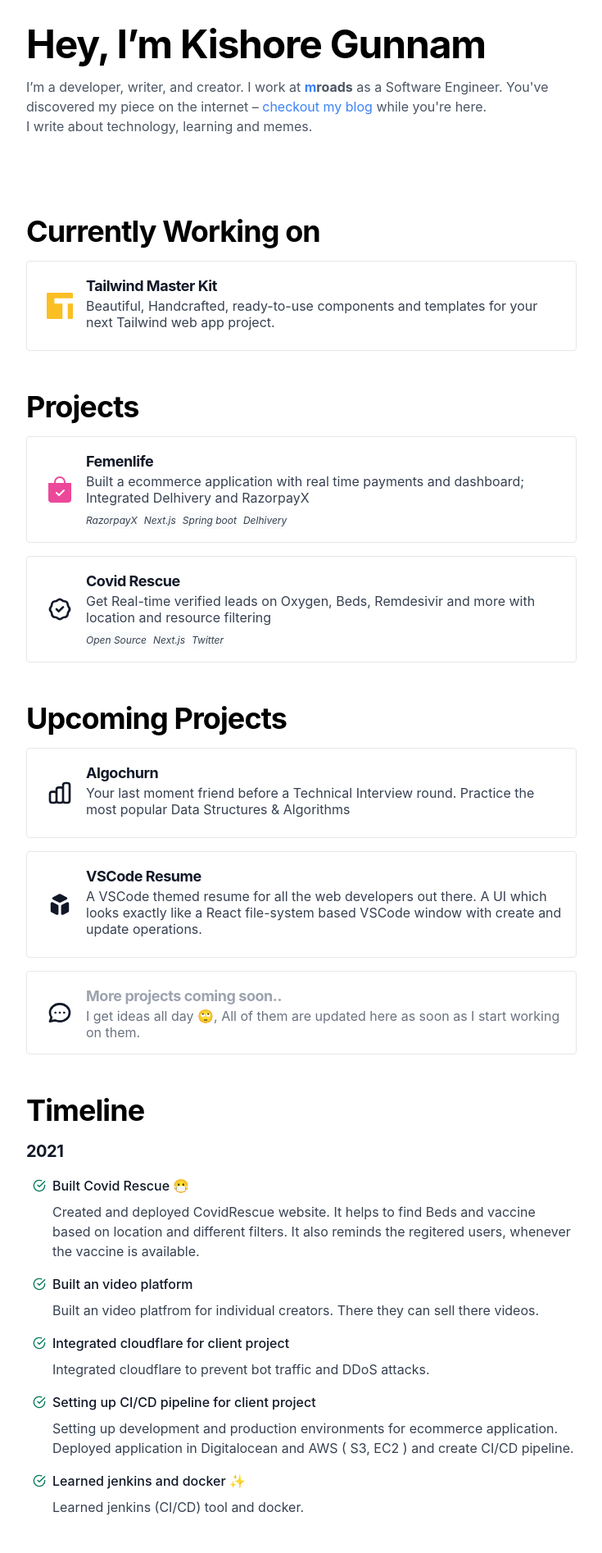
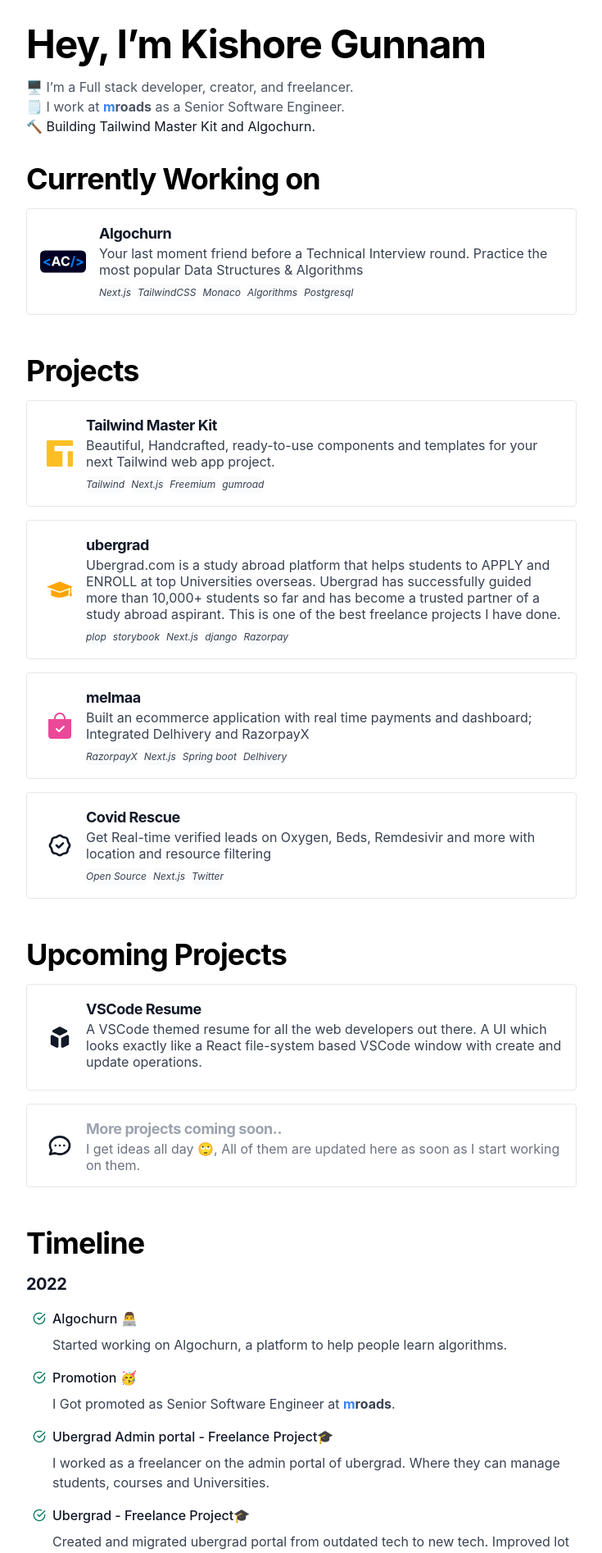
Before and after one commit to kishore-gunnam/portfolio, a Next.js app: page / in a window 1280 px wide. Shown: the part 246-2140 px from the top of the page at 82% size, without its empty margins (272-1007 px from the left). Built offline with nearby package versions, Linux system fonts and the light colour scheme; a web font is replaced by a local one; what @tailwindcss/typography would draw is missing.

Commit message:
updated timeline

```diff
--- a/components/ProjectCard.tsx
+++ b/components/ProjectCard.tsx
@@ -16,7 +16,33 @@
     >
       <div className="flex items-center border border-gray-200 dark:border-gray-800 rounded p-4">
         {/* */}
-        {icon === "femenlife" && (
+        {icon === 'graduation' && (
+          <div className="h-8 w-8 ml-2 mr-4">
+            <svg className="h-8 w-8 min-w-sm text-gray-900 dark:text-gray-100" fill="orange" viewBox="0 0 544.316 544.316" >
+              <g>
+                <g>
+                  <path d="M272.164,340.276L89.452,274.884l0.625,119.831c0,0,85.447,43.077,182.087,43.077
+			c100.907,0,182.718-50.808,182.718-50.808l-0.76-112.006L272.164,340.276z"/>
+                  <polygon points="510.149,229.122 544.316,216.616 272.164,106.524 0,216.616 272.164,316.279 489.527,236.677 489.527,352.607
+			475.795,352.607 475.795,408.354 521.312,408.354 521.312,352.607 510.149,352.607 		"/>
+                </g>
+              </g>
+
+            </svg>
+          </div>
+        )}
+        {icon === "algochurn" && (
+          <div className="flex-shrink-0 mr-4">
+
+            <svg className="h-8 w-14 min-w-sm text-gray-900 dark:text-gray-100" width="204" height="99" viewBox="0 0 204 99" fill="none" xmlns="http://www.w3.org/2000/svg">
+              <rect width="204" height="99" rx="21" fill="#030023" />
+              <path d="M15.2109 55.7564L44.2109 68.5263V60.1847L24.6236 52.3168V51.946L44.2109 44.0781V35.7365L15.2109 48.5064V55.7564ZM156.313 24.8409H148.754L135.16 75.3438H142.719L156.313 24.8409ZM191.25 55.7564V48.5064L162.25 35.7365V44.0781L181.837 51.946V52.3168L162.25 60.1847V68.5263L191.25 55.7564Z" fill="#007EF3" />
+              <path d="M60.3587 69L63.4893 59.3814H78.7102L81.8409 69H91.3977L76.8565 26.8182H65.3636L50.8018 69H60.3587ZM65.755 52.4197L70.9453 36.4574H71.2749L76.4652 52.4197H65.755ZM131.71 41.5859C130.536 31.8438 123.163 26.2415 113.4 26.2415C102.257 26.2415 93.7509 34.1094 93.7509 47.9091C93.7509 61.6676 102.113 69.5767 113.4 69.5767C124.213 69.5767 130.742 62.3885 131.71 54.6236L122.689 54.5824C121.845 59.093 118.302 61.6882 113.544 61.6882C107.139 61.6882 102.793 56.9304 102.793 47.9091C102.793 39.1349 107.077 34.13 113.606 34.13C118.487 34.13 122.009 36.9517 122.689 41.5859H131.71Z" fill="white" />
+            </svg>
+
+          </div>
+        )}
+        {icon === "melmaa" && (
           <div className="h-8 w-8 ml-2 mr-4">
             <svg
               xmlns="http://www.w3.org/2000/svg"
@@ -272,26 +298,6 @@
             </svg>
           </div>
         )}
-        {icon == "algochurn" && (
-          <div className="h-8 w-8 ml-2 mr-4">
-            <span className="sr-only">Algochurn</span>
-
-            <svg
-              className="h-8 w-8 min-w-sm text-gray-900 dark:text-gray-100"
-              xmlns="http://www.w3.org/2000/svg"
-              fill="none"
-              viewBox="0 0 24 24"
-              stroke="currentColor"
-            >
-              <path
-                stroke-linecap="round"
-                stroke-linejoin="round"
-                stroke-width="2"
-                d="M9 19v-6a2 2 0 00-2-2H5a2 2 0 00-2 2v6a2 2 0 002 2h2a2 2 0 002-2zm0 0V9a2 2 0 012-2h2a2 2 0 012 2v10m-6 0a2 2 0 002 2h2a2 2 0 002-2m0 0V5a2 2 0 012-2h2a2 2 0 012 2v14a2 2 0 01-2 2h-2a2 2 0 01-2-2z"
-              />
-            </svg>
-          </div>
-        )}
 
         {icon == "vscode" && (
           <div className="h-8 w-8 ml-2 mr-4">
--- a/components/Timeline.tsx
+++ b/components/Timeline.tsx
@@ -14,7 +14,7 @@
   );
 };
 
-const Step = ({ title, children=null }) => {
+const Step = ({ title, children = null }) => {
   return (
     <li className="mb-4 ml-2">
       <div className="flex items-center mb-2 text-green-700 dark:text-green-300">
@@ -96,7 +96,7 @@
     <Divider />
     <Year>2013</Year>
     <ul>
-     <Step title="Learned photoshop">
+      <Step title="Learned photoshop">
         Learned photoshop to create assets for my first website.
       </Step>
       <Step title="Created my first website 🚀">
@@ -132,8 +132,29 @@
       <h3 className="font-bold text-2xl md:text-4xl tracking-tight mb-4 mt-8 text-black dark:text-white">
         Timeline
       </h3>
+      <Year>2022</Year>
+      <ul>
+        <Step title="Algochurn 👨‍💻">
+          Started working on Algochurn, a platform to help people learn algorithms.
+        </Step>
+        <Step title="Promotion 🥳">
+          I Got promoted as Senior Software Engineer at  <span className="font-bold">
+            <span className="text-blue-500">m</span>roads
+          </span>.
+        </Step>
+        <Step title="Ubergrad Admin portal - Freelance Project🎓 ">
+          I worked as a freelancer on the admin portal of ubergrad. Where they can manage students, courses and Universities.
+        </Step>
+        <Step title="Ubergrad - Freelance Project🎓 ">
+          Created and migrated ubergrad portal from outdated tech to new tech. Improved lot of performance and user engagement. Got a good feedback from the client.
+        </Step>
+      </ul>
       <Year>2021</Year>
       <ul>
+        <Step title="Built Tailwind Master Kit 🪁">
+          Built TailwindMasterKit, A SaaS marketplace for beautiful, handcrafted Website components built with and for Tailwind supported websites.
+          Built the components from the ground up for React and HTML in 30+ categories.
+        </Step>
         <Step title="Built Covid Rescue 😷">
           Created and deployed CovidRescue website. It helps to find Beds and vaccine based on location and different filters.
           It also reminds the regitered users, whenever the vaccine is available.
--- a/pages/index.tsx
+++ b/pages/index.tsx
@@ -23,39 +23,52 @@
         <h1 className="font-bold text-2xl md:text-5xl tracking-tight mb-4 text-black dark:text-white">
           Hey, I’m Kishore Gunnam
         </h1>
-        <h2 className="prose text-gray-600 dark:text-gray-400 mb-16">
-          I’m a developer, writer, and creator. I work at{" "}
+        <h2 className="prose text-gray-600 dark:text-gray-400">
+          🖥 I’m a Full stack developer, creator, and freelancer.
+        </h2>
+        <h2 className="prose text-gray-600 dark:text-gray-400">
+          🗒 I work at{" "}
           <span className="font-bold">
             <span className="text-blue-500">m</span>roads
           </span>{" "}
-          as a Software Engineer. You've discovered my piece on the internet
-          –&nbsp;
-          <Link href="/blog">
-            <a className="text-blue-500 hover:underline">
-              checkout my blog&nbsp;
-            </a>
-          </Link>
-          while you're here. <br />I write about technology, learning and memes.
+          as a Senior Software Engineer.
+          <br />
         </h2>
+        🔨 Building Tailwind Master Kit and Algochurn.
+        <h3 className="font-bold text-2xl md:text-4xl tracking-tight mb-4 mt-8 text-black dark:text-white">
+          Currently Working on
+        </h3>
+        <ProjectCard
+          title="Algochurn"
+          description="Your last moment friend before a Technical Interview round. Practice the most popular Data Structures & Algorithms"
+          href="https://www.algochurn.com/"
+          icon="algochurn"
+          tags={["Next.js", "TailwindCSS", "Monaco", "Algorithms", "Postgresql"]}
+        />
+
 
         <h3 className="font-bold text-2xl md:text-4xl tracking-tight mb-4 mt-8 text-black dark:text-white">
-          Currently Working on
+          Projects
         </h3>
         <ProjectCard
           title="Tailwind Master Kit"
           description="Beautiful, Handcrafted, ready-to-use components and templates for your next Tailwind web app project."
           href="https://www.tailwindmasterkit.com/"
           icon="tailwindmasterkit"
+          tags={["Tailwind", "Next.js", "Freemium", "gumroad"]}
         />
-
-        <h3 className="font-bold text-2xl md:text-4xl tracking-tight mb-4 mt-8 text-black dark:text-white">
-          Projects
-        </h3>
         <ProjectCard
-          title="Femenlife"
-          description="Built a ecommerce application with real time payments and dashboard; Integrated Delhivery and RazorpayX"
-          href="https://femenlife.com/"
-          icon="femenlife"
+          title="ubergrad"
+          description="Ubergrad.com is a study abroad platform that helps students to APPLY and ENROLL at top Universities overseas. Ubergrad has successfully guided more than 10,000+ students so far and has become a trusted partner of a study abroad aspirant. This is one of the best freelance projects I have done."
+          href="https://www.ubergrad.com/"
+          icon="graduation"
+          tags={["plop", "storybook", "Next.js", "django", "Razorpay"]}
+        />
+        <ProjectCard
+          title="melmaa"
+          description="Built an ecommerce application with real time payments and dashboard; Integrated Delhivery and RazorpayX"
+          href="https://www.melmaa.com/"
+          icon="melmaa"
           tags={["RazorpayX", "Next.js", "Spring boot", "Delhivery"]}
         />
 
@@ -93,12 +106,6 @@
           Upcoming Projects
         </h3>
         <ProjectCard
-          title="Algochurn"
-          description="Your last moment friend before a Technical Interview round. Practice the most popular Data Structures & Algorithms"
-          href="#"
-          icon="algochurn"
-        />
-        <ProjectCard
           title="VSCode Resume"
           description="A VSCode themed resume for all the web developers out there. A UI which looks exactly like a React file-system based VSCode window with create and update operations."
           href="#"
```
Also changed, not shown: 1 other file (tests, documents, lock files or other folders).
